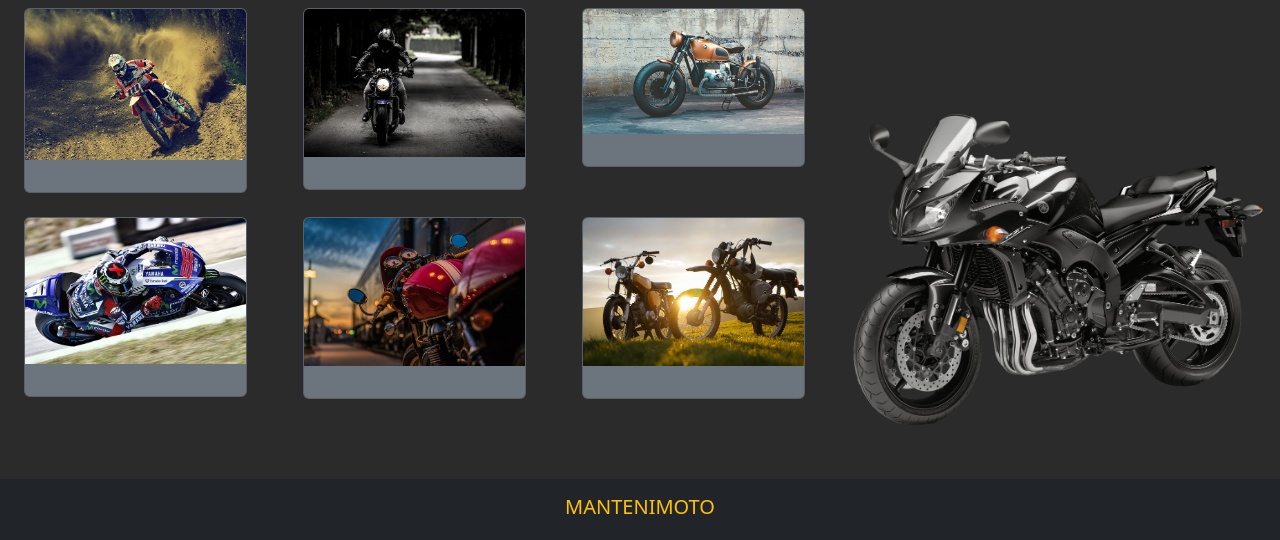
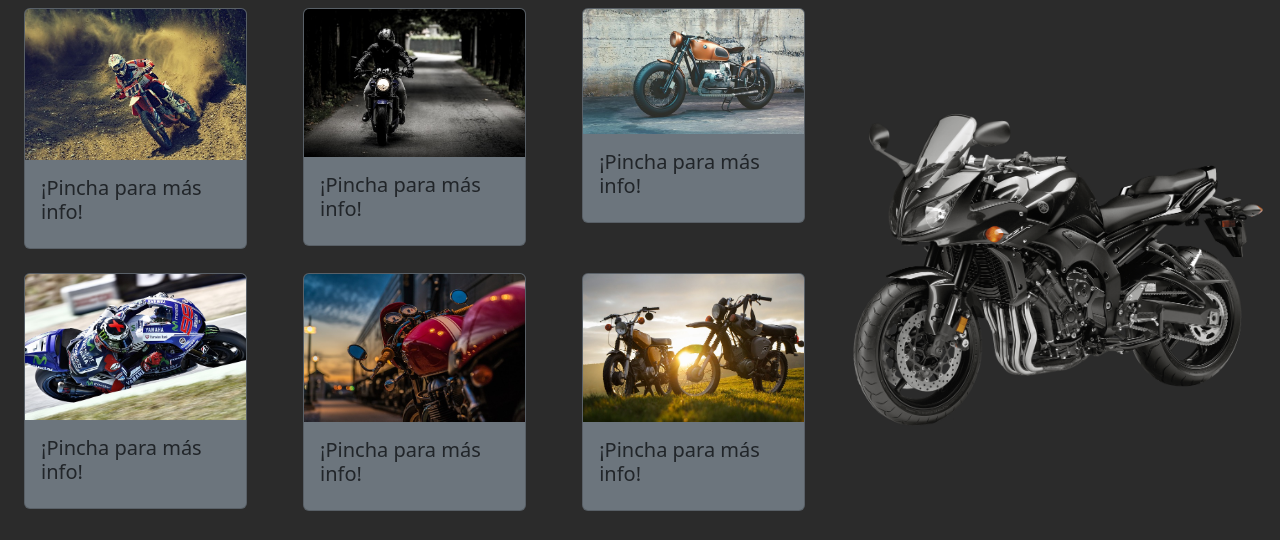
Before and after one commit to alx-anson/Mantenimoto, a website: page public/index.html in a window 1280 px wide. Shown: the part 332-872 px from the top of the page. Drawn offline with nearby package versions, Linux system fonts and the light colour scheme; no server answers; a web font is replaced by a local one.

Commit message:
Cambio en cards y color barra scroll.

```diff
--- a/public/estilos.css
+++ b/public/estilos.css
@@ -120,7 +120,7 @@ tbody>tr:hover {
   /* Firefox */
   * {
     scrollbar-width: none;
-    scrollbar-color: #cc14ff;
+    scrollbar-color: #ac3eac;
   }
 
   /* Chrome, Edge, and Safari */
--- a/public/index.html
+++ b/public/index.html
@@ -70,6 +70,7 @@
                                 <a class="cardLink" target="_blank">
                                     <img src="/img/cardsImg/1.jpg" class="card-img-top" alt="Imagen">
                                     <div class="card-body">
+                                        <h5 class="card-title text-dark">¡Pincha para más info!</h5>
                                         <p class="card-text"></p>
                                     </div>
                                 </a>
@@ -83,6 +84,7 @@
                                 <a class="cardLink" target="_blank">
                                     <img src="/img/cardsImg/2.jpg" class="card-img-top" alt="Imagen">
                                     <div class="card-body">
+                                        <h5 class="card-title text-dark">¡Pincha para más info!</h5>
                                         <p class="card-text"></p>
                                     </div>
                                 </a>
@@ -96,6 +98,7 @@
                                 <a class="cardLink" target="_blank">
                                     <img src="/img/cardsImg/3.jpg" class="card-img-top" alt="Imagen">
                                     <div class="card-body">
+                                        <h5 class="card-title text-dark">¡Pincha para más info!</h5>
                                         <p class="card-text"></p>
                                     </div>
                                 </a>
@@ -109,6 +112,7 @@
                                 <a class="cardLink" target="_blank">
                                     <img src="/img/cardsImg/4.jpg" class="card-img-top" alt="Imagen">
                                     <div class="card-body">
+                                        <h5 class="card-title text-dark">¡Pincha para más info!</h5>
                                         <p class="card-text"></p>
                                     </div>
                                 </a>
@@ -122,6 +126,7 @@
                                 <a class="cardLink" target="_blank">
                                     <img src="/img/cardsImg/5.jpg" class="card-img-top" alt="Imagen">
                                     <div class="card-body">
+                                        <h5 class="card-title text-dark">¡Pincha para más info!</h5>
                                         <p class="card-text"></p>
                                     </div>
                                 </a>
@@ -135,6 +140,7 @@
                                 <a class="cardLink" target="_blank">
                                     <img src="/img/cardsImg/6.jpg" class="card-img-top" alt="Imagen">
                                     <div class="card-body" autoplay="true">
+                                        <h5 class="card-title text-dark">¡Pincha para más info!</h5>
                                         <p class="card-text"></p>
                                     </div>
                                 </a>
```
Also changed, not shown: 1 other file.
